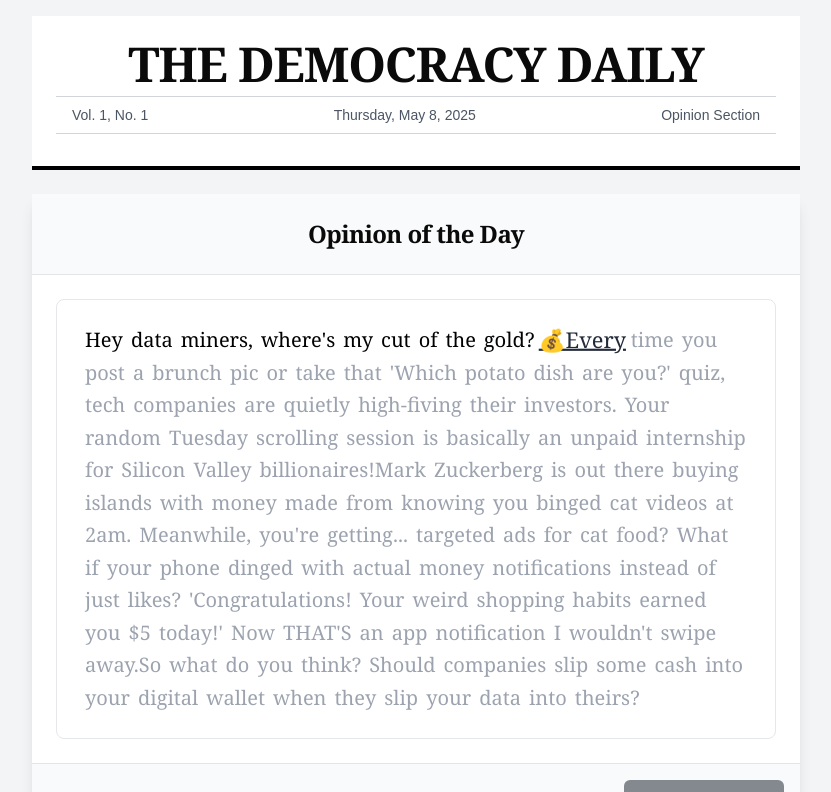
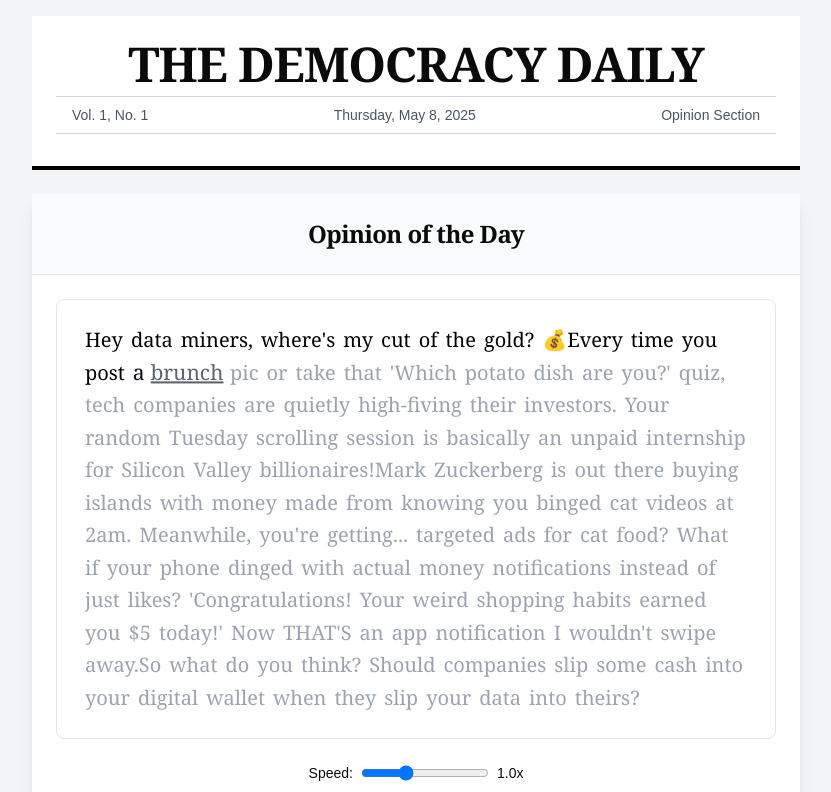
Before and after one commit to willbeau1234/democracydaily, a Next.js app: page / in a window 1280 px wide. Shown: the top 792 px of the page, without its empty margins (224-1055 px from the left). Built offline with nearby package versions, Linux system fonts and the light colour scheme.

Commit message:
FEATURE added a speed bar to adject the speed of how the text is being read

```diff
--- a/app/layout.tsx
+++ b/app/layout.tsx
@@ -1,11 +1,6 @@
 import type { Metadata } from 'next'
 import './globals.css'
 
-export const metadata: Metadata = {
-  title: 'v0 App',
-  description: 'Created with v0',
-  generator: 'v0.dev',
-}
 
 export default function RootLayout({
   children,
--- a/app/page.tsx
+++ b/app/page.tsx
@@ -1,22 +1,25 @@
-"use client"
+"use client" // Tells Next.js this is a client-side component (needed for hooks like useState)
 
-import { useState } from "react"
-import { Button } from "@/components/ui/button"
-import { Textarea } from "@/components/ui/textarea"
-import { Card, CardContent, CardFooter, CardHeader, CardTitle } from "@/components/ui/card"
-import KaraokeText from "@/components/karaoke-text"
-import { Share2, Copy, Twitter, Facebook } from "lucide-react"
-import { toast } from "@/components/ui/use-toast"
-import { Toaster } from "@/components/ui/toaster"
-
-// Single opinion piece
+import { useState, useCallback, useMemo, use } from "react"// React hook for state management
+import { Button } from "@/components/ui/button" // Custom button component
+import { Textarea } from "@/components/ui/textarea" // Custom textarea component
+import { Card, CardContent, CardFooter, CardHeader, CardTitle } from "@/components/ui/card" // Layout components
+import KaraokeText from "@/components/karaoke-text" // Animated text component for the opinion
+import { Share2, Copy, Twitter, Facebook } from "lucide-react" // Icons used for UI (sharing, copying)
+import { toast } from "@/components/ui/use-toast" // Hook to trigger toast messages
+import { Toaster } from "@/components/ui/toaster" // Renders toast notifications
+// The opinion piece being displayed to the user
 const opinionPiece =
   "Hey data miners, where's my cut of the gold? 💰Every time you post a brunch pic or take that 'Which potato dish are you?' quiz, tech companies are quietly high-fiving their investors. Your random Tuesday scrolling session is basically an unpaid internship for Silicon Valley billionaires!Mark Zuckerberg is out there buying islands with money made from knowing you binged cat videos at 2am. Meanwhile, you're getting... targeted ads for cat food? What if your phone dinged with actual money notifications instead of just likes? 'Congratulations! Your weird shopping habits earned you $5 today!' Now THAT'S an app notification I wouldn't swipe away.So what do you think? Should companies slip some cash into your digital wallet when they slip your data into theirs?"
+
 export default function OpinionGame() {
-  const [selectedOption, setSelectedOption] = useState<"agree" | "disagree" | null>(null)
-  const [reasoning, setReasoning] = useState("")
-  const [isAnimationComplete, setIsAnimationComplete] = useState(false)
-  const [hasSubmitted, setHasSubmitted] = useState(false)
+  const [selectedOption, setSelectedOption] = useState<"agree" | "disagree" | null>(null) // User's choice
+  const [reasoning, setReasoning] = useState("") // User's explanation
+  const [isAnimationComplete, setIsAnimationComplete] = useState(false) // Tracks if karaoke text is done
+  const [hasSubmitted, setHasSubmitted] = useState(false) // Whether user submitted their opinion
+  const [karaokeSpeed, setKaraokeSpeed] = useState(1) // Speed of karaoke text animation
+
+  // Get today's date in a readable string
   const currentDate = new Date().toLocaleDateString("en-US", {
     weekday: "long",
     year: "numeric",
@@ -24,16 +27,19 @@ export default function OpinionGame() {
     day: "numeric",
   })
 
+  // Submit handler: Only allows submission if an option is selected and reasoning is entered
   const handleSubmit = () => {
     if (selectedOption && reasoning.trim()) {
       setHasSubmitted(true)
     }
   }
 
+  // Called once KaraokeText animation is finished
   const handleAnimationComplete = () => {
     setIsAnimationComplete(true)
   }
 
+  // Copies opinion and response to clipboard
   const copyToClipboard = () => {
     const shareText = `THE DEMOCRACY DAILY\nOpinion of the Day: "${opinionPiece}"\n\nMy response: I ${selectedOption} because ${reasoning}`
     navigator.clipboard.writeText(shareText).then(
@@ -53,6 +59,7 @@ export default function OpinionGame() {
     )
   }
 
+  // Opens Twitter share intent in a new tab
   const shareToTwitter = () => {
     const text = encodeURIComponent(
       `THE DEMOCRACY DAILY\nI ${selectedOption} that "${opinionPiece}" because ${reasoning.substring(0, 100)}${reasoning.length > 100 ? "..." : ""}`,
@@ -60,9 +67,8 @@ export default function OpinionGame() {
     window.open(`https://twitter.com/intent/tweet?text=${text}`, "_blank")
   }
 
+  // Opens Facebook share URL with current page
   const shareToFacebook = () => {
-    // In a real app, you'd use the Facebook SDK or share API
-    // This is a simplified version
     const url = encodeURIComponent(window.location.href)
     window.open(`https://www.facebook.com/sharer/sharer.php?u=${url}`, "_blank")
   }
@@ -70,7 +76,7 @@ export default function OpinionGame() {
   return (
     <div className="min-h-screen bg-gray-100 p-4 flex flex-col items-center">
       <div className="w-full max-w-3xl">
-        {/* Newspaper Header */}
+        {/* Newspaper-style header */}
         <div className="bg-white border-b-4 border-black mb-6 p-6 text-center">
           <h1 className="text-5xl font-bold mb-2 font-serif tracking-tight">THE DEMOCRACY DAILY</h1>
           <div className="flex justify-between items-center text-sm text-gray-600 border-t border-b border-gray-300 py-2 px-4 my-2">
@@ -80,6 +86,7 @@ export default function OpinionGame() {
           </div>
         </div>
 
+        {/* Main interactive opinion card */}
         <Card className="w-full shadow-lg border-0">
           <CardHeader className="border-b bg-gray-50">
             <CardTitle className="text-center text-2xl font-serif">Opinion of the Day</CardTitle>
@@ -87,12 +94,35 @@ export default function OpinionGame() {
           <CardContent className="space-y-6 p-6">
             {!hasSubmitted ? (
               <>
+                {/* Animated text block */}
                 <div className="min-h-[120px] p-6 bg-white rounded-lg border border-gray-200 font-serif text-lg">
-                  <KaraokeText text={opinionPiece} onComplete={handleAnimationComplete} />
+                  <KaraokeText
+                    text={opinionPiece}
+                    onComplete={handleAnimationComplete}
+                    speed = {karaokeSpeed} // <-- pass speed
+                  />
+                </div>
+                {/* Speed control */}
+                <div className="flex justify-center items-center gap-2">
+                  <label htmlFor="speed" className="text-sm font-medium">
+                    Speed:
+                  </label>
+                  <input
+                    type="range"
+                    id="speed"
+                    min="0.5"
+                    max="2"
+                    step="0.1"
+                    value={karaokeSpeed}
+                    onChange={(e) => setKaraokeSpeed(Number(e.target.value))}
+                    className="w-32"
+                  />
+                  <span className="text-sm">{karaokeSpeed.toFixed(1)}x</span>
                 </div>
 
                 {isAnimationComplete && (
                   <>
+                    {/* Agree/Disagree buttons */}
                     <div className="flex justify-center gap-4 mt-6">
                       <Button
                         variant={selectedOption === "agree" ? "default" : "outline"}
@@ -110,6 +140,7 @@ export default function OpinionGame() {
                       </Button>
                     </div>
 
+                    {/* Reasoning input textarea */}
                     {selectedOption && (
                       <div className="space-y-2">
                         <h3 className="font-medium font-serif text-lg">Why do you {selectedOption}?</h3>
@@ -126,6 +157,7 @@ export default function OpinionGame() {
                 )}
               </>
             ) : (
+              // After submission, show response summary
               <div className="space-y-6">
                 <div className="border rounded-lg p-6 bg-white">
                   <h3 className="font-serif text-xl font-bold mb-3">Today's Opinion</h3>
@@ -146,6 +178,7 @@ export default function OpinionGame() {
                   </div>
                 </div>
 
+                {/* Share options */}
                 <div className="border rounded-lg p-6 bg-white">
                   <h3 className="font-serif text-xl font-bold mb-3 flex items-center gap-2">
                     <Share2 className="h-5 w-5" />
@@ -169,6 +202,8 @@ export default function OpinionGame() {
               </div>
             )}
           </CardContent>
+
+          {/* Footer with submit or reset button */}
           <CardFooter className="flex justify-end border-t bg-gray-50 p-4">
             {!hasSubmitted ? (
               <Button
@@ -194,12 +229,14 @@ export default function OpinionGame() {
           </CardFooter>
         </Card>
 
-        {/* Newspaper Footer */}
+        {/* Newspaper-style footer */}
         <div className="bg-white border-t border-gray-300 mt-6 p-4 text-center text-sm text-gray-600">
           <p>THE DEMOCRACY DAILY - Where Your Voice Matters</p>
           <p className="mt-1">All opinions expressed are subject to public discourse and democratic values.</p>
         </div>
       </div>
+
+      {/* Renders all toasts triggered */}
       <Toaster />
     </div>
   )
--- a/components/karaoke-text.tsx
+++ b/components/karaoke-text.tsx
@@ -5,24 +5,24 @@ import { useState, useEffect, useRef } from "react"
 interface KaraokeTextProps {
   text: string
   onComplete: () => void
+  speed?: number
 }
 
-export default function KaraokeText({ text, onComplete }: KaraokeTextProps) {
+export default function KaraokeText({ text, onComplete, speed = 1 }: KaraokeTextProps) {
   const [currentIndex, setCurrentIndex] = useState(0)
   const words = text.split(" ")
   const intervalRef = useRef<NodeJS.Timeout | null>(null)
+  const speedRef = useRef<number>(speed)
+  const isFirstRenderRef = useRef(true) // Track first render
 
-  useEffect(() => {
-    // Reset when text changes
-    setCurrentIndex(0)
+  // Function to calculate interval time
+  const getIntervalTime = () => {
+    return 400 / speedRef.current
+  }
 
-    // Clear any existing interval
-    if (intervalRef.current) {
-      clearInterval(intervalRef.current)
-    }
-
-    // Start the animation
-    intervalRef.current = setInterval(() => {
+  // Function to create interval with current settings
+  const createInterval = () => {
+    return setInterval(() => {
       setCurrentIndex((prev) => {
         if (prev >= words.length - 1) {
           if (intervalRef.current) {
@@ -33,14 +33,44 @@ export default function KaraokeText({ text, onComplete }: KaraokeTextProps) {
         }
         return prev + 1
       })
-    }, 600) // Adjust speed here
+    }, getIntervalTime())
+  }
 
+  // COMBINED EFFECT: handles both initialization and speed changes
+  useEffect(() => {
+    // Update speed reference
+    speedRef.current = speed
+
+    // If this is the first render or text changed, reset animation
+    if (isFirstRenderRef.current) {
+      isFirstRenderRef.current = false
+      setCurrentIndex(0) // Reset position only on first render or text change
+    }
+
+    // Always clear existing interval when speed or text changes
+    if (intervalRef.current) {
+      clearInterval(intervalRef.current)
+    }
+
+    // Create new interval with current speed and continue from current position
+    intervalRef.current = createInterval()
+
+    // Cleanup
     return () => {
       if (intervalRef.current) {
         clearInterval(intervalRef.current)
       }
     }
-  }, [text, words.length, onComplete])
+  }, [text, speed, words.length, onComplete])
+
+  // Effect to reset animation when text changes
+  useEffect(() => {
+    // Reset state and ref when text changes
+    setCurrentIndex(0)
+    isFirstRenderRef.current = true
+
+    // No need to handle intervals here - the combined effect will do that
+  }, [text])
 
   return (
     <div className="text-xl leading-relaxed">
```
